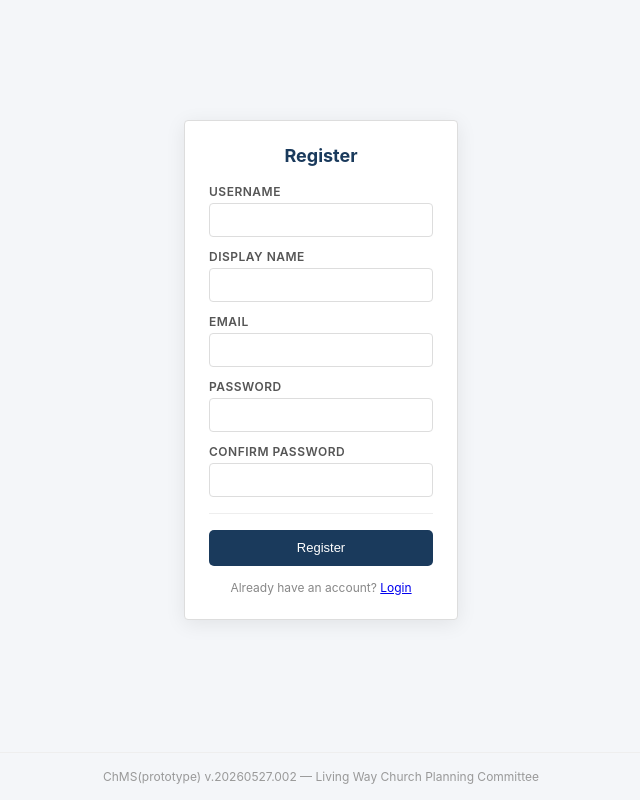
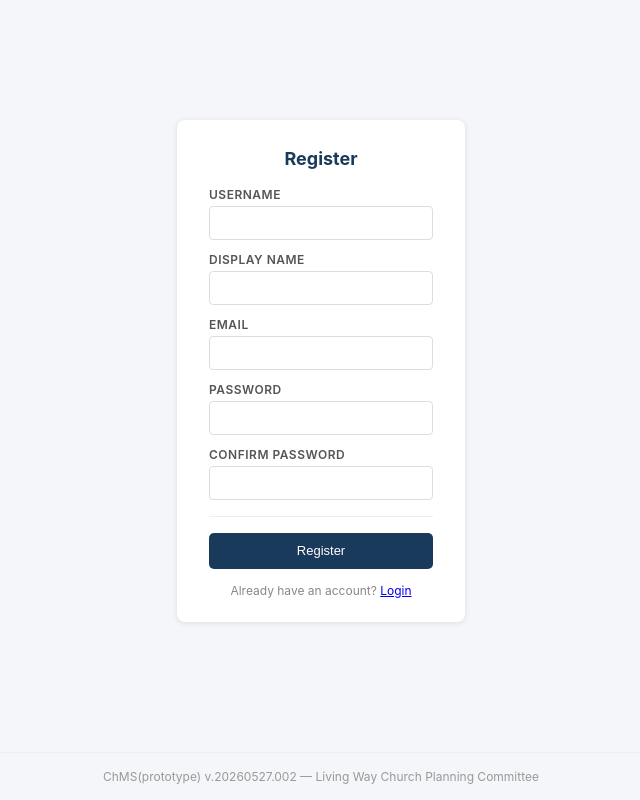
Before and after one commit to eradesa/LWC-Planning-Committee-, a Flask app: page /register in a window 1280 px wide. Shown: the whole page, without its empty margins (319-959 px from the left). Run offline with Flask 3, Linux system fonts and the light colour scheme; a user stored in the database is signed in; data that the repository does not hold is empty; parts of the project's set-up code (start-up, migrations or seed data) failed here and were passed over; some libraries are stand-ins or nearby versions.

Commit message:
restore auth-card width to 380px with original padding

```diff
--- a/static/style.css
+++ b/static/style.css
@@ -473,13 +473,11 @@ footer {
 /* ─── AUTH ───────────────────────────────────── */
 .auth-card {
     background: #fff;
-    padding: 24px;
-    border-radius: 10px;
-    box-shadow: 0 4px 20px rgba(0,0,0,0.08);
-    max-width: 360px;
+    padding: 28px 32px 24px;
+    border-radius: 8px;
+    box-shadow: 0 1px 6px rgba(0,0,0,0.1);
+    max-width: 380px;
     margin: 40px auto;
-    border: 1px solid #ddd;
-    border-radius: 4px;
 }
 .auth-card .form-actions { margin-top: 16px; }
 .auth-card .form-actions .btn { width: 100%; padding: 8px; font-size: 13px; }
```
